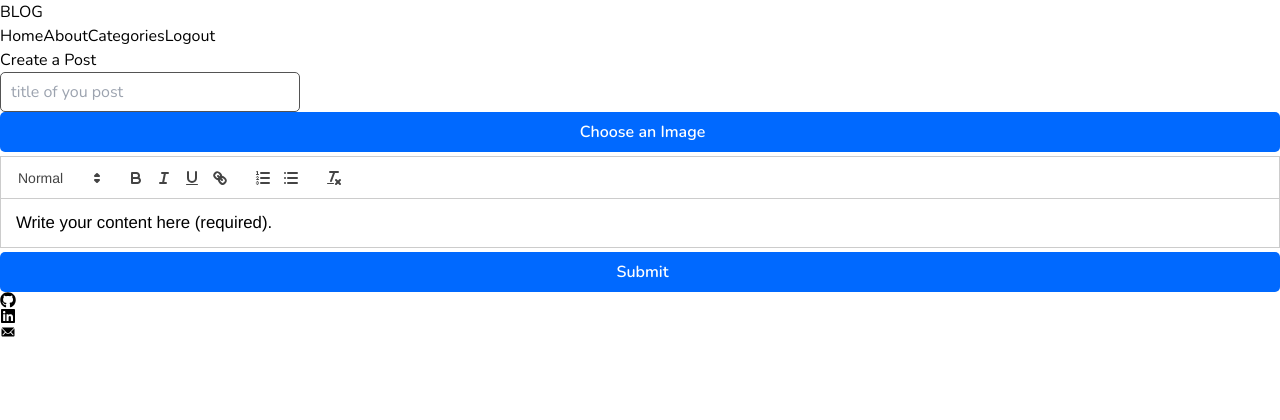
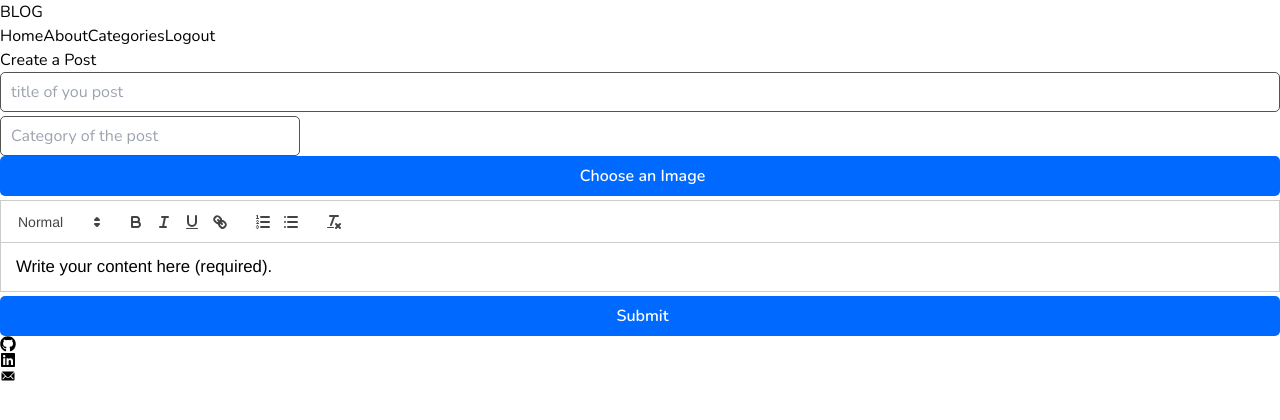
Before and after one commit to sauravkhanal/blog, a React (Vite) app in the folder Frontend/: page /create-post in a window 1280 px wide. Shown: the top 420 px of the page. Built offline with nearby package versions, Linux system fonts and the light colour scheme; sample sign-in values are in the browser's storage.

Commit message:
add post category

```diff
--- a/Frontend/src/pages/CreatePost.jsx
+++ b/Frontend/src/pages/CreatePost.jsx
@@ -42,7 +42,7 @@ export default function CreatePost() {
         if (response.success) {
             event.target.reset();
             setCoverImageUrl(null);
-            setData({body: "Write your content here (required)."})
+            setData({ body: "Write your content here (required)." })
         }
     }
 
@@ -51,8 +51,11 @@ export default function CreatePost() {
             <h1 className='text-center text-2xl mb-5'>Create a Post</h1>
 
             <form onSubmit={handleSubmit} className='flex flex-col *:mb-5 justify-center items-center  w-full max-w-3xl p:50 input-group' >
+                <input type='text' name="title" id="title" placeholder={"title of you post"} required
+                    className='w-full flex-grow'
+                />
                 <div className='flex flex-grow-1 w-full justify-between gap-5'>
-                    <input type='text' name="title" id="title" placeholder={"title of you post"} required
+                    <input type='text' name="category" id="category" placeholder={"Category of the post"}
                         className='w-full flex-grow'
                     />
                     <label htmlFor="coverImage" className='btn max-w-20'>Choose an Image</label>
@@ -63,7 +66,7 @@ export default function CreatePost() {
                     <img src={coverImageUrl} className='max-w-full' />
                 </div>
                 }
-                <ReactQuill theme='snow' placeholder='post content' className='h-96 pb-12 w-full' required onChange={handleBodyChange} value={data.body}/>
+                <ReactQuill theme='snow' placeholder='post content' className='h-96 pb-12 w-full' required onChange={handleBodyChange} value={data.body} />
                 <button type='submit' className='btn max-w-10' disabled={loading}>{loading ? <SyncLoader color='white' loading={loading} /> : "Submit"}</button>
             </form>
             <Modal text={modal.message} visible={modal.visible} success={modal.success} onPress={(toggleVisible)} />
```
Also changed, not shown: 1 other file (tests, documents, lock files or other folders).
